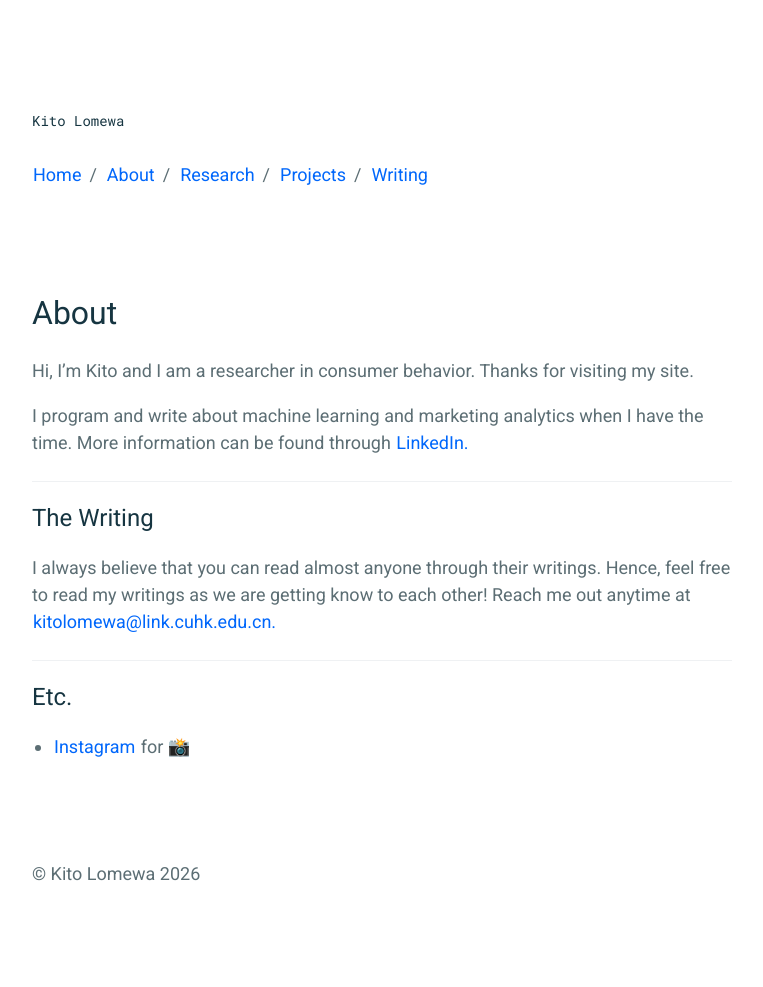
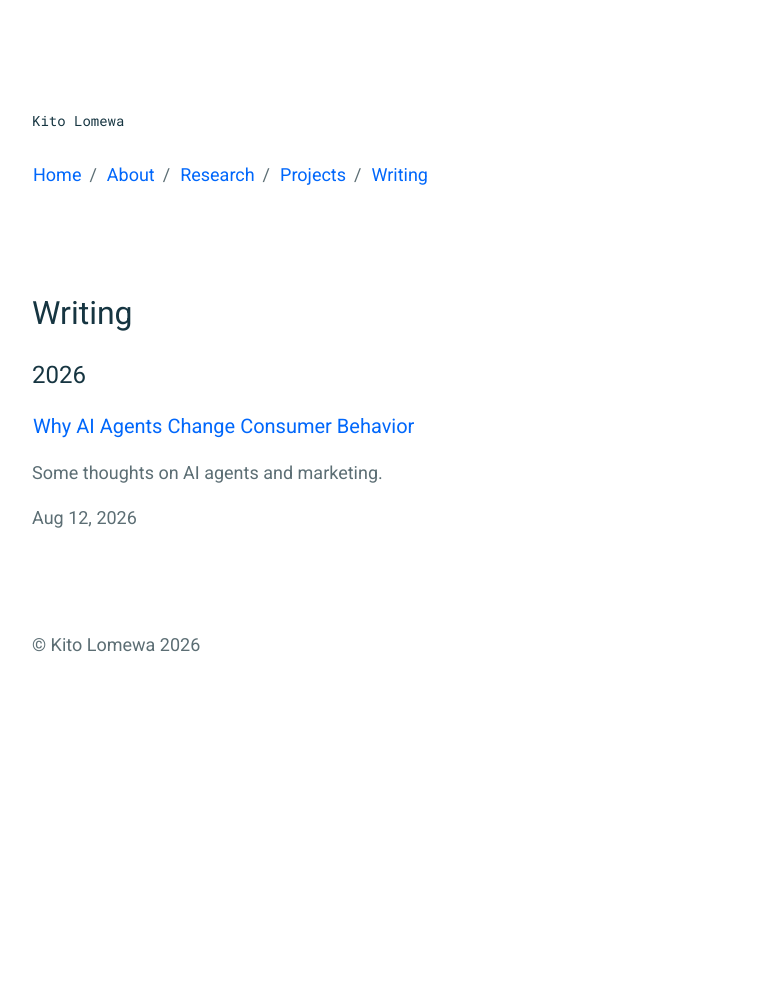
Before and after one commit to kitolomewa/kitolomewa.github.io, a Jekyll site: the page built from _pages/about/index.md, in a window 1280 px wide. Shown: the whole page, without its empty margins (258-1021 px from the left). Built offline with Jekyll 4.4.1, drawn with Linux system fonts in a browser that asks for light colours; after the commit the page ends 900 px from its top, so only the background shows below that.

Commit message:
Update index.md

```diff
--- a/_pages/about/index.md
+++ b/_pages/about/index.md
@@ -1,19 +1,26 @@
 ---
 layout: content
-title: About
-permalink: /about/
+title: Writing
+permalink: /writing/
 ---
-Hi, I'm Kito and I am a researcher in consumer behavior. Thanks for visiting my site.
 
-I program and write about machine learning and marketing analytics when I have the time. More information can be found through <a href="https://www.linkedin.com/in/kito-lomewa" data-network="LinkedIn" data-proofer-ignore>LinkedIn.</a>
+{% assign current_year = "" %}
 
-----
-## The Writing
+{% for post in site.posts %}
 
-I always believe that you can read almost anyone through their writings. Hence, feel free to read my writings as we are getting know to each other! Reach me out anytime at <a href="kitolomewa@link.cuhk.edu.cn">kitolomewa@link.cuhk.edu.cn.</a>
+{% assign post_year = post.date | date: "%Y" %}
 
-----
+{% if post_year != current_year %}
+{% assign current_year = post_year %}
 
-## Etc.
+## {{ current_year }}
 
-- [Instagram](https://www.instagram.com/kitolomewa) for 📸
+{% endif %}
+
+### [{{ post.title }}]({{ post.url | relative_url }})
+
+{{ post.description }}
+
+{{ post.date | date: "%b %d, %Y" }}
+
+{% endfor %}
```
